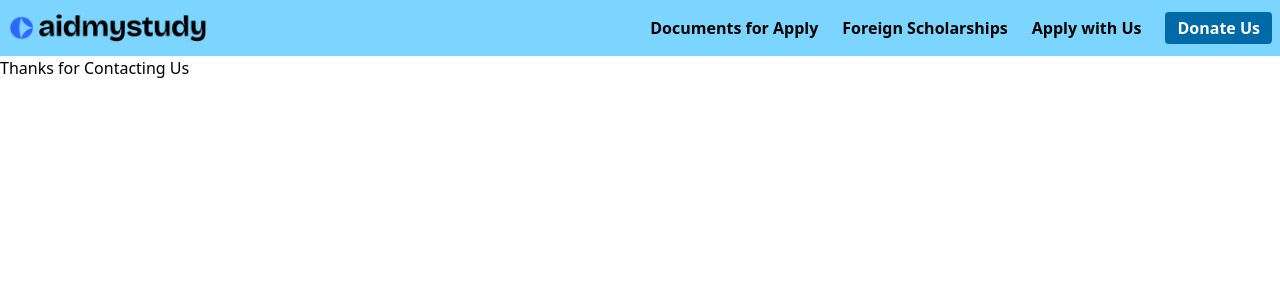
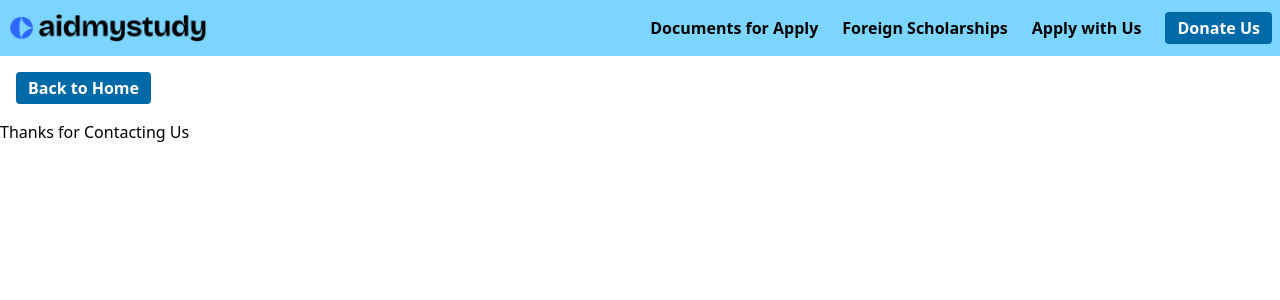
Before and after one commit to rahamka/aidmystudy, a React (Vite) app: page /about in a window 1280 px wide. Shown: the top 300 px of the page. Built offline with nearby package versions, Linux system fonts and the light colour scheme.

Commit message:
updated website added some important links.

```diff
--- a/src/App.jsx
+++ b/src/App.jsx
@@ -1,6 +1,6 @@
 import { Routes, Route } from "react-router";
 import Layout from "./components/Layout.jsx";
-import Hero from "./components/Hero.jsx";
+import Hero from "./components/hero.jsx";
 import UniInfo from "./components/UniInfo.jsx";
 import Documents from "./components/Documents.jsx";
 import ApplyWithUs from "./components/Apply-With-Us.jsx";
--- a/src/components/About.jsx
+++ b/src/components/About.jsx
@@ -1,6 +1,15 @@
+import { Link } from "react-router";
+
 const About = () => {
   return (
-    <div>
+    <div className="flex flex-col w-full">
+      <div className=" p-4">
+        <Link to="/">
+          <button className="bg-sky-700 hover:bg-[#1b98db] px-3 py-1 rounded-sm text-white font-semibold select-none">
+            Back to Home
+          </button>
+        </Link>
+      </div>
       <h1>Thanks for Contacting Us</h1>
     </div>
   );
--- a/src/components/Donate.jsx
+++ b/src/components/Donate.jsx
@@ -1,6 +1,14 @@
+import { Link } from "react-router";
 const Donate = () => {
   return (
     <div>
+      <div className=" p-4">
+        <Link to="/">
+          <button className="bg-sky-700 hover:bg-[#1b98db] px-3 py-1 rounded-sm text-white font-semibold select-none">
+            Back to Home
+          </button>
+        </Link>
+      </div>
       <h1>Donate Us</h1>
     </div>
   );
--- a/src/components/apply-with-us.jsx
+++ b/src/components/apply-with-us.jsx
@@ -1,6 +1,14 @@
+import { Link } from "react-router";
 const apply_with_us = () => {
   return (
     <div>
+      <div className=" p-4">
+        <Link to="/">
+          <button className="bg-sky-700 hover:bg-[#1b98db] px-3 py-1 rounded-sm text-white font-semibold select-none">
+            Back to Home
+          </button>
+        </Link>
+      </div>
       <h1>Thanks for Applying with us</h1>
     </div>
   );
--- a/src/components/contact.jsx
+++ b/src/components/contact.jsx
@@ -1,6 +1,14 @@
+import { Link } from "react-router";
 const contact = () => {
   return (
     <div>
+      <div className=" p-4">
+        <Link to="/">
+          <button className="bg-sky-700 hover:bg-[#1b98db] px-3 py-1 rounded-sm text-white font-semibold select-none">
+            Back to Home
+          </button>
+        </Link>
+      </div>
       <h1>Hello how are you?</h1>
     </div>
   );
--- a/src/components/documents.jsx
+++ b/src/components/documents.jsx
@@ -1,6 +1,14 @@
+import { Link } from "react-router";
 function Documents() {
   return (
     <div>
+      <div className=" p-4">
+        <Link to="/">
+          <button className="bg-sky-700 hover:bg-[#1b98db] px-3 py-1 rounded-sm text-white font-semibold select-none">
+            Back to Home
+          </button>
+        </Link>
+      </div>
       <p className="font-['Poppins'] text-lg md:text-xl mt-3 text-blue-600 max-w-2xl mx-auto">
         Documents you must have ready to Apply:
       </p>
```
